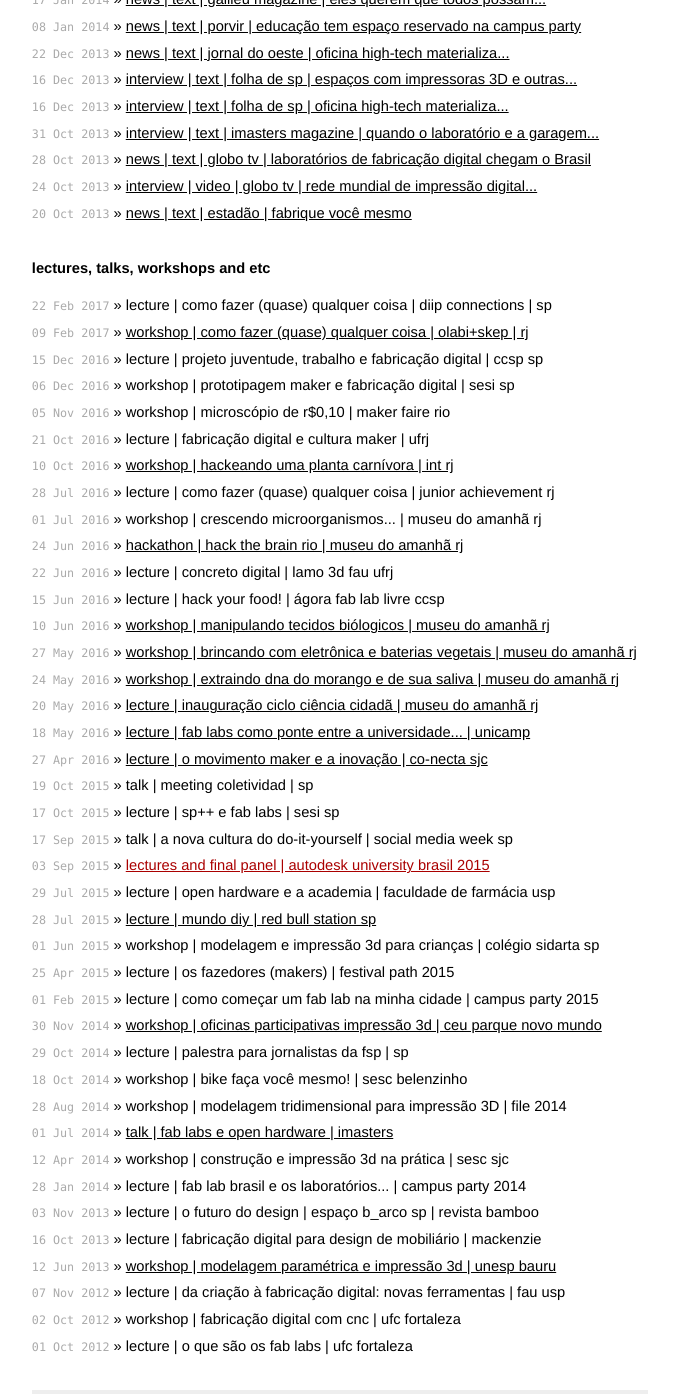
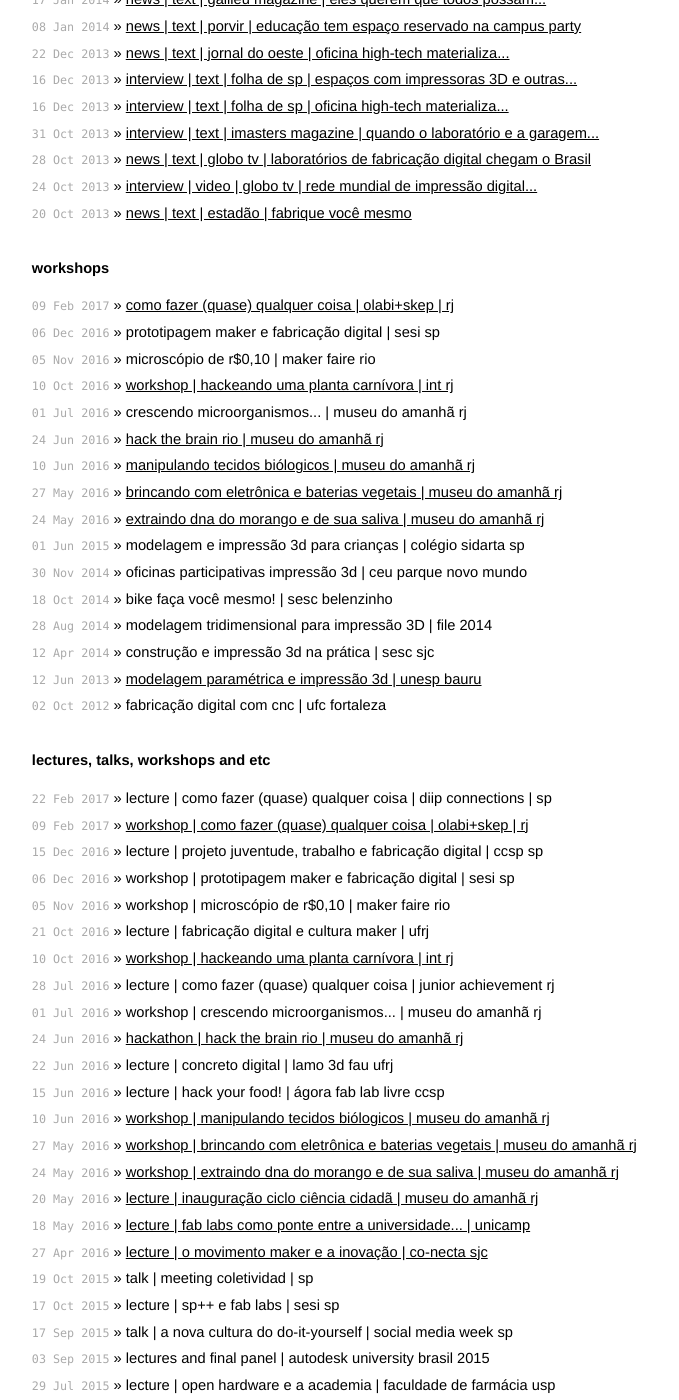
Before and after one commit to mojombo/mojombo.github.io, a Jekyll site: the page built from index.html, in a window 1280 px wide and 1400 px high, scrolled down 1095 px. Shown: the whole window, without its empty margins (300-979 px from the left). Built offline with Jekyll 4.4.1, drawn with Linux system fonts in a browser that asks for light colours; some of the changed text lies outside the part shown.

Commit message:
Divided lectures from workshops to make the design cleaner

```diff
--- a/index.html
+++ b/index.html
@@ -54,6 +54,26 @@
     <li><span>20 Oct 2013</span> &raquo; <a href="http://link.estadao.com.br/noticias/geral,fabrique-voce-mesmo,10000032739">news | text | estadão | fabrique você mesmo</a></li>
   </ul>
 
+  <h1>workshops</h1>
+  <ul class="posts">
+    <li><span>09 Feb 2017</span> &raquo; <a href="https://www.facebook.com/plugins/video.php?href=https%3A%2F%2Fwww.facebook.com%2Fskep.education%2Fvideos%2F1215277088563057%2F&show_text=0&width=560" width="560" height="315" style="border:none;overflow:hidden" scrolling="no" frameborder="0" allowTransparency="true" allowFullScreen="true""> como fazer (quase) qualquer coisa | olabi+skep | rj</a></li>
+    <li><span>06 Dec 2016</span> &raquo; prototipagem maker e fabricação digital | sesi sp</a></li>
+    <li><span>05 Nov 2016</span> &raquo; microscópio de r$0,10 | maker faire rio</a></li>
+    <li><span>10 Oct 2016</span> &raquo; <a href="https://www.flickr.com/photos/126274132@N03/albums/72157669441434184">workshop | hackeando uma planta carnívora | int rj</a></li>
+    <li><span>01 Jul 2016</span> &raquo; crescendo microorganismos... | museu do amanhã rj</a></li>
+    <li><span>24 Jun 2016</span> &raquo; <a href="http://www.futuraplay.org/video/curtas-invadindo-o-cerebro/98376/"> hack the brain rio | museu do amanhã rj</a></li>
+    <li><span>10 Jun 2016</span> &raquo; <a href="https://www.flickr.com/photos/126274132@N03/albums/72157669882369125"> manipulando tecidos biólogicos | museu do amanhã rj</a></li>
+    <li><span>27 May 2016</span> &raquo; <a href="https://www.flickr.com/photos/126274132@N03/albums/72157668402592500"> brincando com eletrônica e baterias vegetais | museu do amanhã rj</a></li>
+    <li><span>24 May 2016</span> &raquo; <a href="https://www.flickr.com/photos/126274132@N03/albums/72157668732872302"> extraindo dna do morango e de sua saliva | museu do amanhã rj</a></li>
+    <li><span>01 Jun 2015</span> &raquo; modelagem e impressão 3d para crianças | colégio sidarta sp</a></li>
+    <li><span>30 Nov 2014</span> &raquo; oficinas participativas impressão 3d | ceu parque novo mundo</a></li>
+    <li><span>18 Oct 2014</span> &raquo; bike faça você mesmo! | sesc belenzinho</a></li>
+    <li><span>28 Aug 2014</span> &raquo; modelagem tridimensional para impressão 3D | file 2014</a></li>
+    <li><span>12 Apr 2014</span> &raquo; construção e impressão 3d na prática | sesc sjc</a></li>
+    <li><span>12 Jun 2013</span> &raquo; <a href="https://www.facebook.com/eduardo.lopes.58323/videos/392625277523318/?l=8305365263775632152">modelagem paramétrica e impressão 3d | unesp bauru</a></li>
+    <li><span>02 Oct 2012</span> &raquo; fabricação digital com cnc | ufc fortaleza</a></li>
+  </ul>
+
   <h1>lectures, talks, workshops and etc</h1>
   <ul class="posts">
     <li><span>22 Feb 2017</span> &raquo; lecture | como fazer (quase) qualquer coisa | diip connections | sp</a></li>
@@ -77,13 +97,13 @@
     <li><span>19 Oct 2015</span> &raquo; talk | meeting coletividad | sp</a></li>
     <li><span>17 Oct 2015</span> &raquo; lecture | sp++ e fab labs | sesi sp</a></li>
     <li><span>17 Sep 2015</span> &raquo; talk | a nova cultura do do-it-yourself | social media week sp</a></li>
-    <li><span>03 Sep 2015</span> &raquo; <a href="">lectures and final panel | autodesk university brasil 2015</a></li>
+    <li><span>03 Sep 2015</span> &raquo; lectures and final panel | autodesk university brasil 2015</a></li>
     <li><span>29 Jul 2015</span> &raquo; lecture | open hardware e a academia | faculdade de farmácia usp</a></li>
     <li><span>28 Jul 2015</span> &raquo; <a href="http://www.redbullstation.com.br/palestra-na-integra-mundo-diy-a-pratica-dos-laboratorios-de-garagem/">lecture | mundo diy | red bull station sp</a></li>
     <li><span>01 Jun 2015</span> &raquo; workshop | modelagem e impressão 3d para crianças | colégio sidarta sp</a></li>
     <li><span>25 Apr 2015</span> &raquo; lecture | os fazedores (makers) | festival path 2015 </a></li>
     <li><span>01 Feb 2015</span> &raquo; lecture | como começar um fab lab na minha cidade | campus party 2015</a></li>
-    <li><span>30 Nov 2014</span> &raquo; <a href="http://gestaourbana.prefeitura.sp.gov.br/laboratorio-ceu-novo-mundo/">workshop | oficinas participativas impressão 3d | ceu parque novo mundo</a></li>
+    <li><span>30 Nov 2014</span> &raquo; workshop | oficinas participativas impressão 3d | ceu parque novo mundo</a></li>
     <li><span>29 Oct 2014</span> &raquo; lecture | palestra para jornalistas da fsp | sp</a></li>
     <li><span>18 Oct 2014</span> &raquo; workshop | bike faça você mesmo! | sesc belenzinho</a></li>
     <li><span>28 Aug 2014</span> &raquo; workshop | modelagem tridimensional para impressão 3D | file 2014</a></li>
@@ -97,4 +117,6 @@
     <li><span>02 Oct 2012</span> &raquo; workshop | fabricação digital com cnc | ufc fortaleza</a></li>
     <li><span>01 Oct 2012</span> &raquo; lecture | o que são os fab labs | ufc fortaleza</a></li>
   </ul>
+
+
 </div>
```
